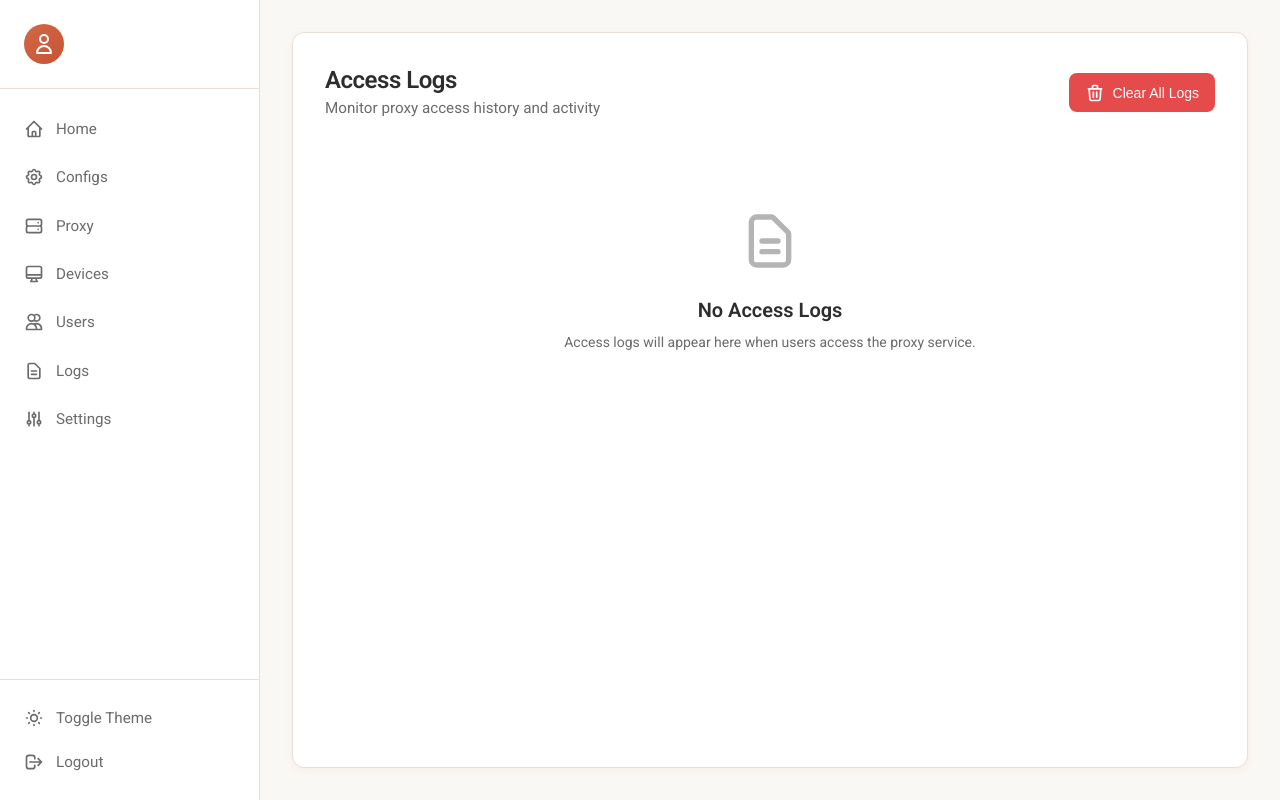
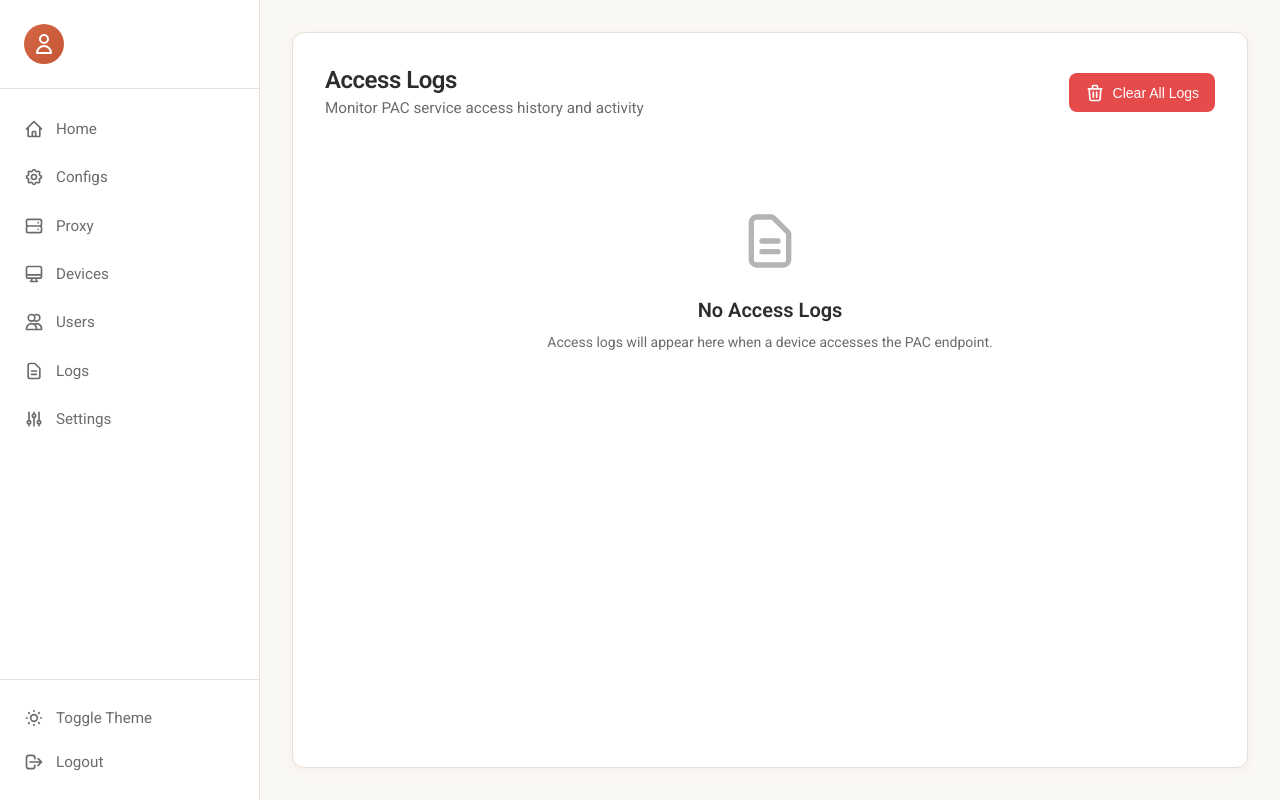
Before and after one commit to jokelbaf/proxyko, a Python web app: template templates/dashboard.logs.html in a window 1280 px wide. Run offline with Jinja, Linux system fonts and the light colour scheme; the template is opened without the code that fills it, so the values that code supplies are empty.

Commit message:
chore: Better wording on logs page

```diff
--- a/templates/dashboard.logs.html
+++ b/templates/dashboard.logs.html
@@ -10,7 +10,7 @@
   <div class="flex md:items-center justify-between mb-6 flex-col space-y-3 md:flex-row md:space-y-0">
     <div>
       <h1 class="content-title mb-0">Access Logs</h1>
-      <p class="content-subtitle mb-0">Monitor proxy access history and activity</p>
+      <p class="content-subtitle mb-0">Monitor PAC service access history and activity</p>
     </div>
     <button id="clearLogsBtn" class="btn btn-danger btn-sm">
       <svg class="w-5 h-5" fill="none" stroke="currentColor" viewBox="0 0 24 24">
@@ -137,7 +137,7 @@
       <path stroke-linecap="round" stroke-linejoin="round" stroke-width="2" d="M9 12h6m-6 4h6m2 5H7a2 2 0 01-2-2V5a2 2 0 012-2h5.586a1 1 0 01.707.293l5.414 5.414a1 1 0 01.293.707V19a2 2 0 01-2 2z" />
     </svg>
     <h3 class="empty-title">No Access Logs</h3>
-    <p class="empty-description">Access logs will appear here when users access the proxy service.</p>
+    <p class="empty-description">Access logs will appear here when a device accesses the PAC endpoint.</p>
   </div>
   {% endif %}
 </div>
```
